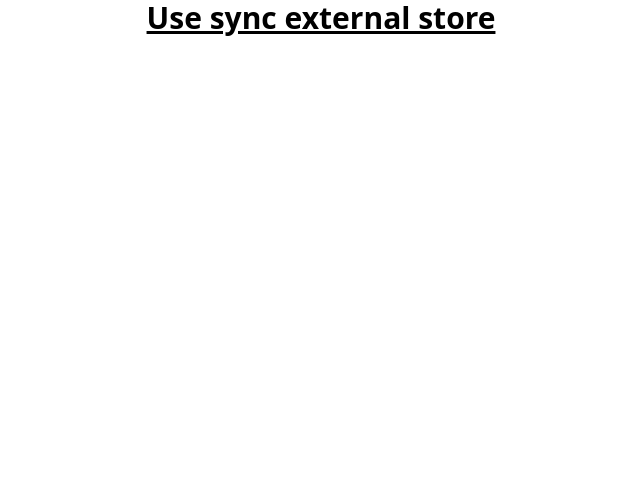
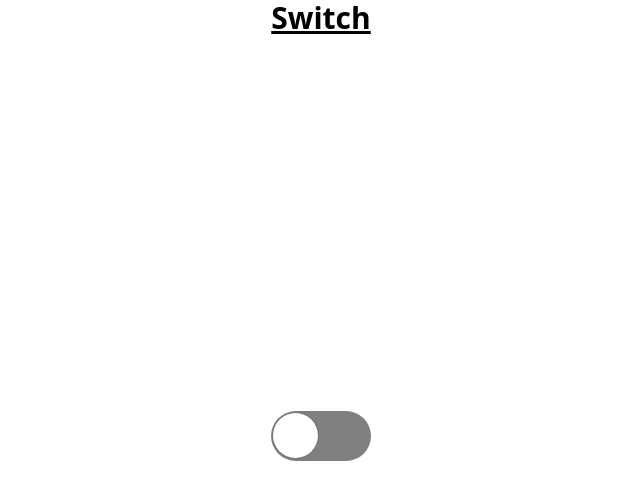
Before and after one commit to SergeAtZeDigitalBench/react-ts-spa-polygon, a React (Vite) app: page / in a window 1280 px wide. Shown: the top 500 px of the page, without its empty margins (319-959 px from the left). Built offline with nearby package versions, Linux system fonts and the light colour scheme.

Commit message:
feat: basic controlled switch

```diff
--- a/src/App.tsx
+++ b/src/App.tsx
@@ -1,12 +1,20 @@
 import { useState } from "react";
+
+import Switch from "./components/Switch";
+
 import "./App.css";
 
 function App() {
+  const [isOn, setIsOn] = useState<boolean>(false);
+
+  const handleToggle = () => setIsOn((current) => !current);
+
   return (
     <div>
-      <h1 className="text-3xl font-bold underline text-center">
-        Use sync external store
-      </h1>
+      <h1 className="text-3xl font-bold underline text-center">Switch</h1>
+      <div className="h-screen flex justify-center items-center">
+        <Switch isOn={isOn} handleToggle={handleToggle} />
+      </div>
     </div>
   );
 }
--- /dev/null
+++ b/src/components/Switch/Switch.module.css
@@ -0,0 +1,40 @@
+.SwitchCheckbox {
+  height: 0;
+  width: 0;
+  visibility: hidden;
+}
+
+.SwitchLabel {
+  display: flex;
+  align-items: center;
+  justify-content: space-between;
+  cursor: pointer;
+  width: 100px;
+  height: 50px;
+  background: grey;
+  border-radius: 100px;
+  position: relative;
+  transition: background-color 0.2s;
+}
+
+.SwitchLabel .SwitchButton {
+  content: "";
+  position: absolute;
+  top: 2px;
+  left: 2px;
+  width: 45px;
+  height: 45px;
+  border-radius: 45px;
+  transition: 0.2s;
+  background: #fff;
+  box-shadow: 0 0 2px 0 rgba(10, 10, 10, 0.29);
+}
+
+.SwitchCheckbox:checked + .SwitchLabel .SwitchButton {
+  left: calc(100% - 2px);
+  transform: translateX(-100%);
+}
+
+.SwitchLabel:active .SwitchButton {
+  width: 60px;
+}
--- /dev/null
+++ b/src/components/Switch/index.tsx
@@ -0,0 +1,29 @@
+import React from "react";
+
+import styles from "./Switch.module.css";
+
+const SWITCH_ID = "react-switch-new";
+
+interface IProps {
+  isOn: boolean;
+  handleToggle: () => void;
+}
+
+const Switch = ({ isOn, handleToggle }: IProps): JSX.Element => {
+  return (
+    <>
+      <input
+        className={styles.SwitchCheckbox}
+        id={SWITCH_ID}
+        type="checkbox"
+        checked={isOn}
+        onChange={handleToggle}
+      />
+      <label className={styles.SwitchLabel} htmlFor={SWITCH_ID}>
+        <span className={styles.SwitchButton} />
+      </label>
+    </>
+  );
+};
+
+export default Switch;
```
